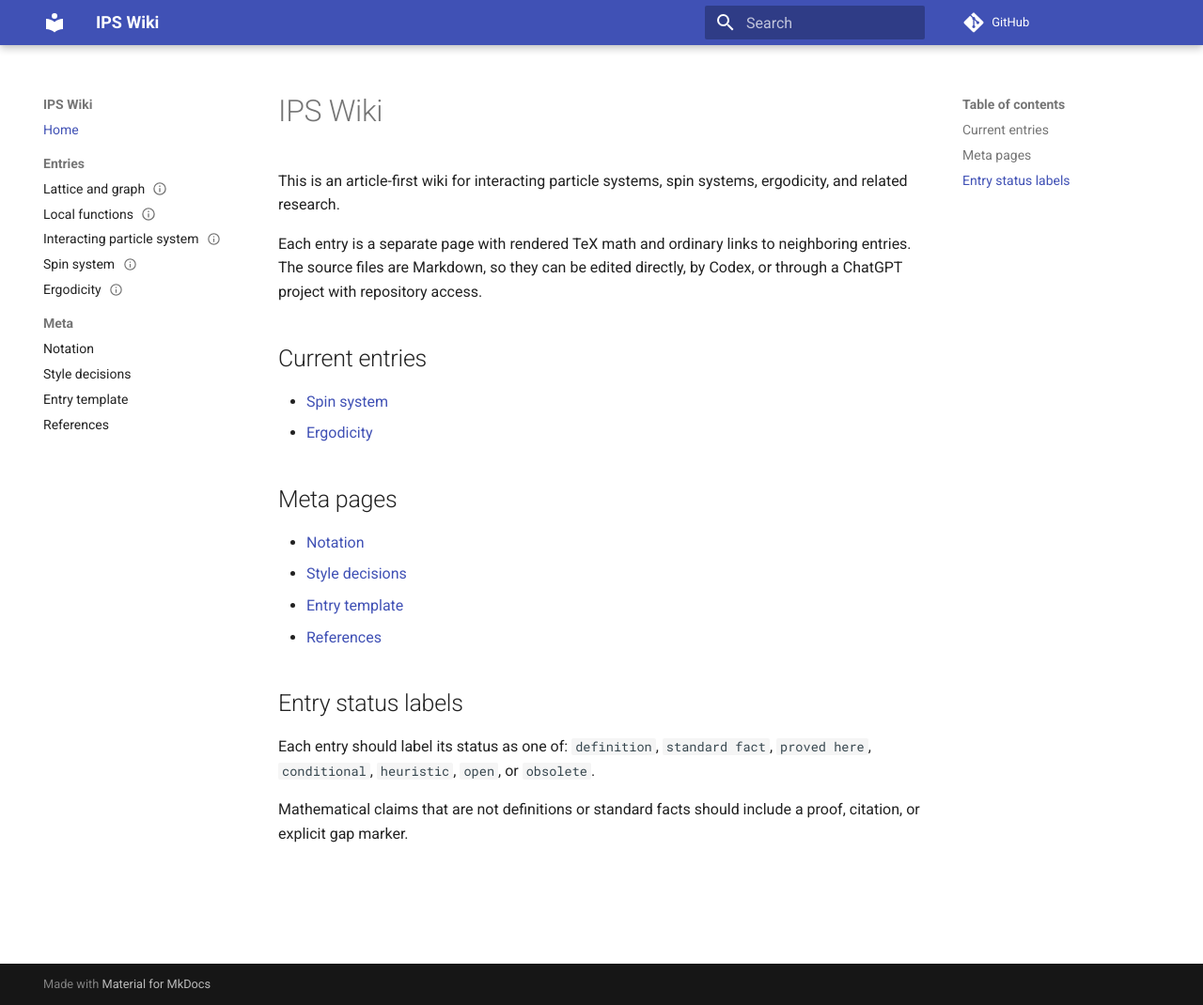
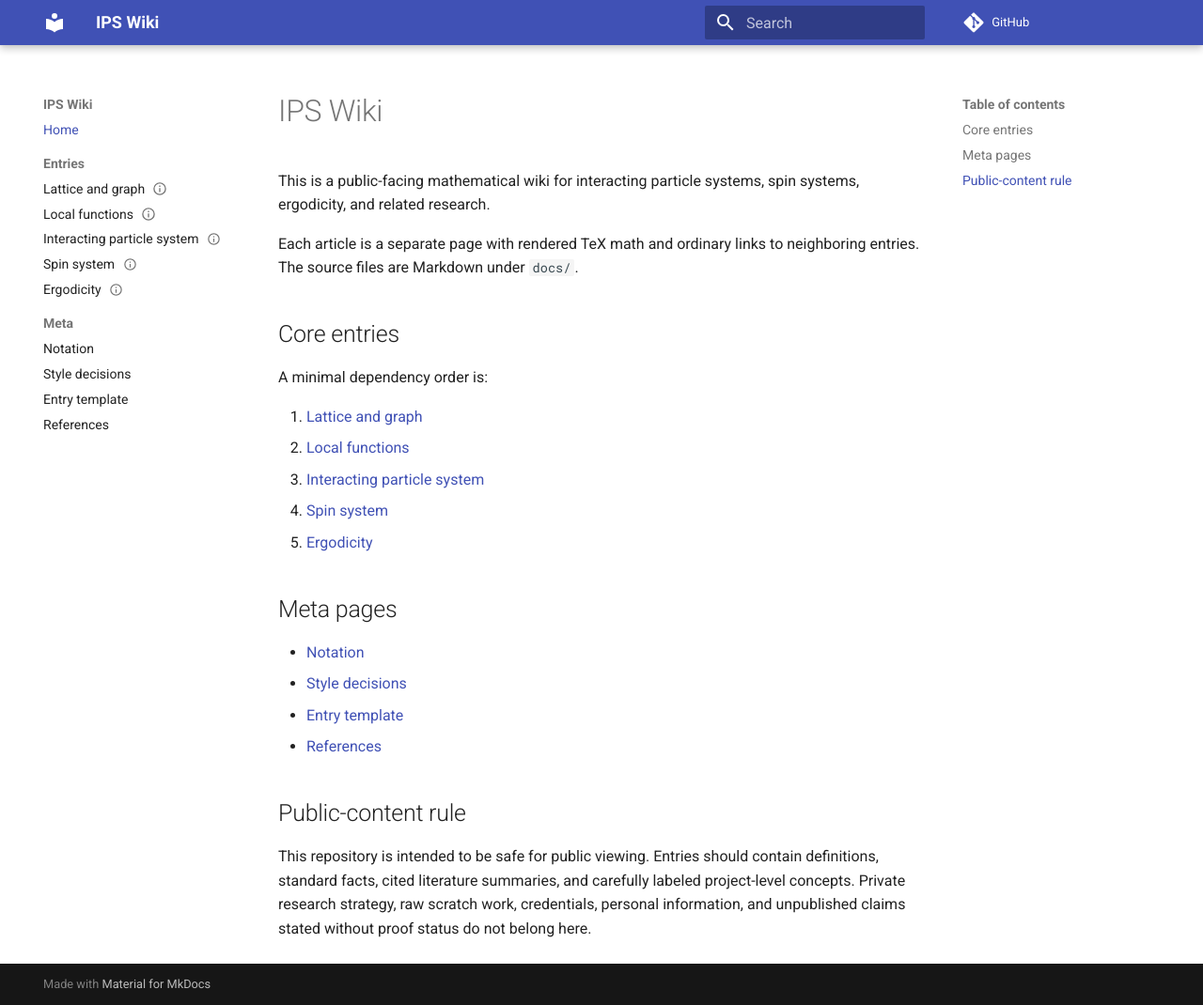
Before and after one commit to maciejgluchowski86-beep/ips-wiki, an MkDocs documentation site: the page built from docs/index.md, in a window 1280 px wide and 1070 px high. Shown: the whole window at 94% size. Built offline with MkDocs 1.6.1 and Material for MkDocs 9.7.7, drawn with Linux system fonts in a browser that asks for light colours; comment, search, counter and statistics services are not loaded.

Commit message:
Update wiki home page

```diff
--- a/docs/index.md
+++ b/docs/index.md
@@ -1,13 +1,18 @@
 # IPS Wiki
 
-This is an article-first wiki for interacting particle systems, spin systems, ergodicity, and related research.
+This is a public-facing mathematical wiki for interacting particle systems, spin systems, ergodicity, and related research.
 
-Each entry is a separate page with rendered TeX math and ordinary links to neighboring entries. The source files are Markdown, so they can be edited directly, by Codex, or through a ChatGPT project with repository access.
+Each article is a separate page with rendered TeX math and ordinary links to neighboring entries. The source files are Markdown under `docs/`.
 
-## Current entries
+## Core entries
 
-- [Spin system](entries/spin-system.md)
-- [Ergodicity](entries/ergodicity.md)
+A minimal dependency order is:
+
+1. [Lattice and graph](entries/lattice-and-graph.md)
+2. [Local functions](entries/local-functions.md)
+3. [Interacting particle system](entries/interacting-particle-system.md)
+4. [Spin system](entries/spin-system.md)
+5. [Ergodicity](entries/ergodicity.md)
 
 ## Meta pages
 
@@ -16,8 +21,6 @@ Each entry is a separate page with rendered TeX math and ordinary links to neigh
 - [Entry template](meta/entry-template.md)
 - [References](meta/references.md)
 
-## Entry status labels
+## Public-content rule
 
-Each entry should label its status as one of: `definition`, `standard fact`, `proved here`, `conditional`, `heuristic`, `open`, or `obsolete`.
-
-Mathematical claims that are not definitions or standard facts should include a proof, citation, or explicit gap marker.
+This repository is intended to be safe for public viewing. Entries should contain definitions, standard facts, cited literature summaries, and carefully labeled project-level concepts. Private research strategy, raw scratch work, credentials, personal information, and unpublished claims stated without proof status do not belong here.
```
